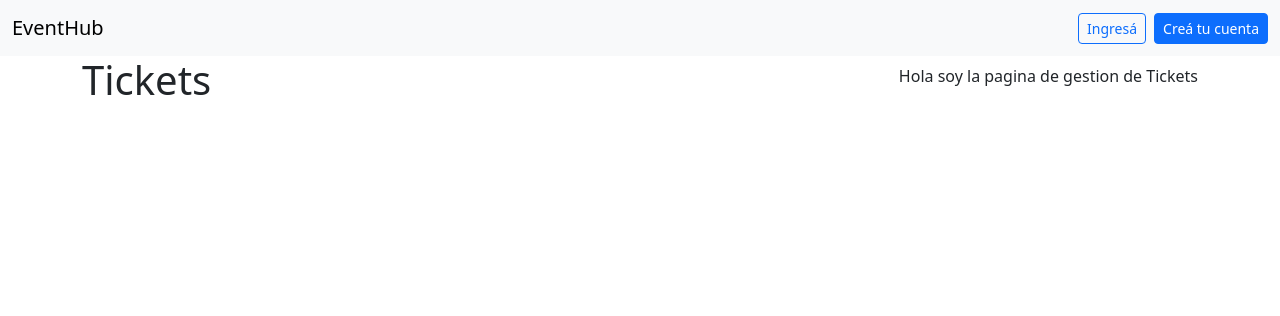
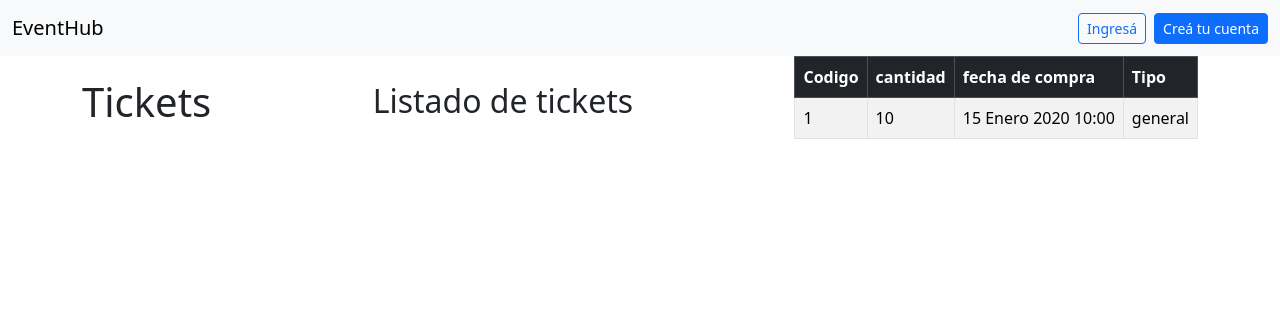
Before and after one commit to witcher-252/eventhub, a Django app: page /tickets/ in a window 1280 px wide. Shown: the top 316 px of the page. Run offline with Django 5.2, Linux system fonts and the light colour scheme; tables that the repository leaves empty hold one stand-in row (values such as "Sample post"); parts of the project's set-up code (start-up, migrations or seed data) failed here and were passed over.

Commit message:
modifico plantilla para mostrar los tickets creados

```diff
--- a/app/models.py
+++ b/app/models.py
@@ -80,7 +80,7 @@ class TicketType(models.TextChoices):
 
 class Ticket(models.Model):
     # variables buy_date: date, ticket_code: string, quantity: integer, type : "general"| "VIP"
-    ticket_code = models.PositiveIntegerField(primary_key=True)
+    ticket_code = models.AutoField(primary_key=True)
     quantity = models.PositiveIntegerField()
     buy_date = models.DateTimeField()
     type = models.CharField(max_length=10, choices=TicketType.choices, default=TicketType.GENERAL,
--- a/app/templates/ticket/gestionTicket.html
+++ b/app/templates/ticket/gestionTicket.html
@@ -7,8 +7,29 @@
     <div class="d-flex justify-content-between align-items-center mb-4">
         <h1>Tickets</h1>
 
-    <p> Hola soy la pagina de gestion de Tickets</p>
-
+        <h2> Listado de tickets</h2>
+        <div class="table-responsive">
+            <table class="table table-striped table-bordered table-hover">
+                <thead class="table-dark">
+                    <tr>
+                        <th>Codigo</th>
+                        <th>cantidad</th>
+                        <th>fecha de compra</th>
+                        <th>Tipo</th>
+                    </tr>
+                </thead>
+                <tbody>
+                    {% for t in listaTickets %}
+                    <tr>
+                        <td>{{ t.ticket_code }}</td>
+                        <td>{{ t.quantity }}</td>
+                        <td>{{ t.buy_date }}</td>
+                        <td>{{ t.type }}</td>
+                    </tr>
+                    {% endfor %}
+                </tbody>
+            </table>
+        </div>
     </div>
 
 </div>
--- a/app/views.py
+++ b/app/views.py
@@ -4,7 +4,7 @@ from django.contrib.auth.decorators import login_required
 from django.shortcuts import get_object_or_404, redirect, render
 from django.utils import timezone
 
-from .models import Event, User
+from .models import Event, User, Ticket
 
 
 def register(request):
@@ -129,6 +129,7 @@ def event_form(request, id=None):
 # codigo de ticket - inicio
 
 def gestion_ticket(request):
-    return render(request, "ticket/gestionTicket.html")
+    listaTickets = Ticket.objects.all()
+    return render(request, "ticket/gestionTicket.html", {"listaTickets": listaTickets})
 
 # codigo de ticket - fin
```
